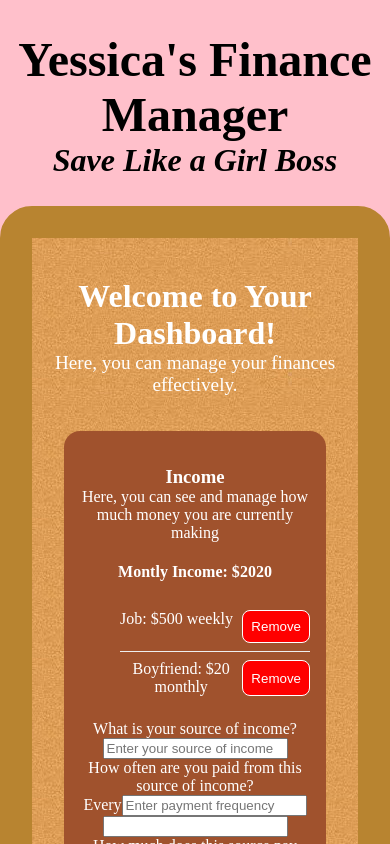
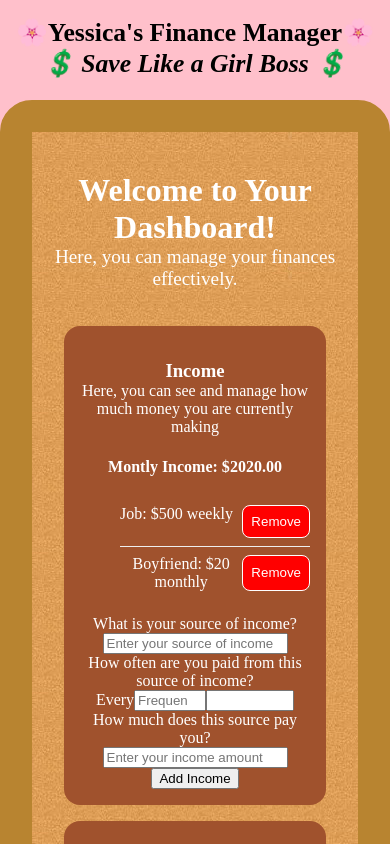
Before and after one commit to cmanzo20/YessicasFinanceManager, a React (Create React App) app: page / in a window 390 px wide. Shown: the top 844 px of the page. Built offline with nearby package versions, Linux system fonts and the light colour scheme; no server answers; the HTML template or start-up script is replaced by a standard one.

Commit message:
Added some css and styling for mobile view

```diff
--- a/src/App.css
+++ b/src/App.css
@@ -20,6 +20,17 @@ body {
   font-size: 2rem;
   font-style: italic;
   margin-top: 0;
+}
+
+@media (max-width: 600px) {
+  .Page-name {
+    font-size: 1.6rem;
+    margin-bottom: 0;
+  }
+
+  .Page-description{
+    font-size: 1.6rem;
+  }
 }
 
 .dashboard {
@@ -106,6 +117,14 @@ form {
   align-items: center;
 }
 
+#incomeFrequency{
+  width: 4rem;
+}
+
+#incomeUnits {
+  width: 5rem
+}
+
 .footer {
   padding: 0%;
   margin: 0%;
--- a/src/Header.jsx
+++ b/src/Header.jsx
@@ -1,8 +1,8 @@
 function Header() {
     return (
         <header className="header">
-            <h1 className="Page-name">Yessica's Finance Manager</h1>
-            <h2 className="Page-description">Save Like a Girl Boss</h2>
+            <h1 className="Page-name">&#127800;Yessica's Finance Manager&#127800;</h1>
+            <h2 className="Page-description">&#128178; Save Like a Girl Boss &#128178;</h2>
         </header>
     )
 }
--- a/src/Income.jsx
+++ b/src/Income.jsx
@@ -32,7 +32,7 @@ function Income() {
     <div className="income">
       <h3 className="income-title">Income</h3>
       <p className="income-description">Here, you can see and manage how much money you are currently making</p>
-      <h4>Montly Income: ${incomeList.reduce((sum, item) => sum + item.amount/item.frequency * 28, 0)}</h4> {/* calculates monthly income */}
+      <h4>Montly Income: ${(incomeList.reduce((sum, item) => sum + item.amount/item.frequency * 28, 0)).toFixed(2)}</h4> {/* calculates monthly income */}
       {loading && <p>Loading...</p>}
       {/* {error && <p style={{ color: "black" }}>Error: {error}</p>} CAN DO THIS, I prefer console.log*/}
       {error && console.log(`Error: ${error}`)}
--- a/src/IncomeForm.jsx
+++ b/src/IncomeForm.jsx
@@ -12,12 +12,12 @@ function IncomeForm({ onAddIncome }) {
                     placeholder="Enter your source of income"
                 />
                 <label htmlFor="incomeFrequency">How often are you paid from this source of income?</label>
-                <span>
+                <span id="frequencyAndUnits">
                     Every
                     <input
                         id="incomeFrequency"
                         type="number"
-                        placeholder="Enter payment frequency"
+                        placeholder="Frequency"
                     />
                     <input id = "incomeUnits" list="frequencyUnits"></input>
                     <datalist id="frequencyUnits">
```
